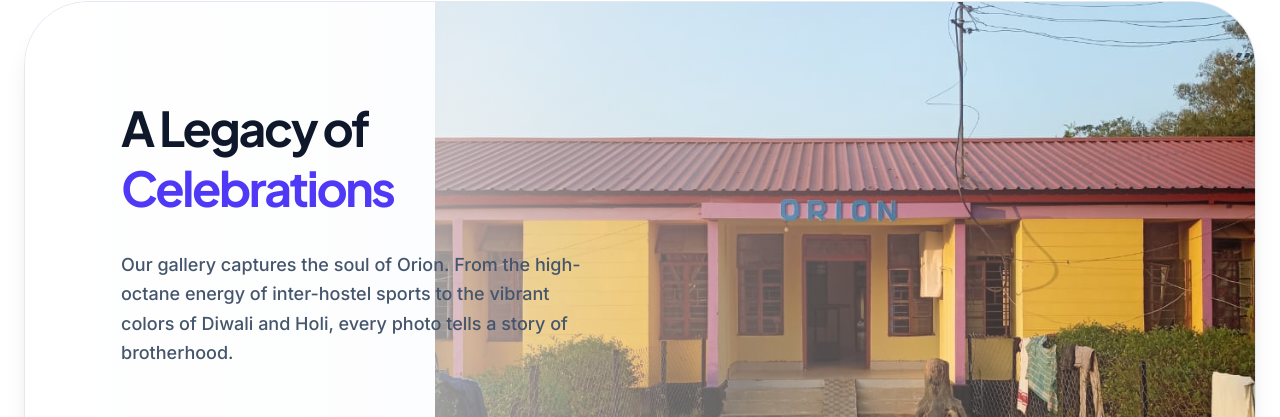
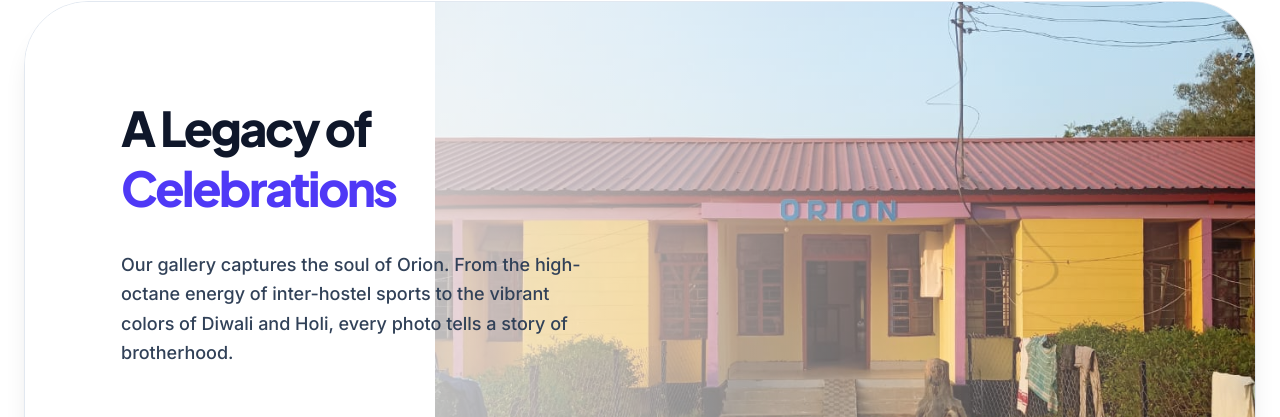
Before and after one commit to bhargabdeka-deka/hostel-portal, a Next.js app: page /achievements in a window 1280 px wide. Shown: the part 1131-1548 px from the top of the page. Built offline with nearby package versions, Linux system fonts and the light colour scheme; no server answers; the database is empty.

Commit message:
🎨 Contrast & Legibility Fix: Strengthened white gradient and deepened text color in Gallery Trophy section to ensure perfect visibility over background image.

```diff
--- a/app/(public)/achievements/page.tsx
+++ b/app/(public)/achievements/page.tsx
@@ -45,7 +45,7 @@ export default async function AchievementsPage() {
             Capturing moments
           </div>
         </div>
-        <h1 className="text-4xl sm:text-5xl md:text-7xl lg:text-8xl font-black text-[#0F172A] tracking-[-0.06em] leading-[0.95] font-jakarta">
+        <h1 className="text-4xl sm:text-6xl lg:text-8xl font-black text-[#0F172A] tracking-[-0.06em] leading-[1.1] sm:leading-[0.95] font-jakarta">
           Hostel <span className="text-indigo-600">Gallery</span>
         </h1>
         <p className="text-sm md:text-xl text-slate-600 font-medium max-w-2xl leading-relaxed font-sans">
@@ -82,7 +82,7 @@ export default async function AchievementsPage() {
                       {achievement.year || (achievement.date ? new Date(achievement.date).getFullYear() : 'N/A')}
                     </div>
                   </div>
-                  <h3 className="text-base md:text-lg font-bold text-slate-900 tracking-tight group-hover:text-indigo-600 transition-colors leading-snug">
+                  <h3 className="text-base md:text-lg font-bold text-slate-900 tracking-tight group-hover:text-indigo-600 transition-colors leading-snug break-words">
                     {achievement.title}
                   </h3>
                 </div>
@@ -100,14 +100,14 @@ export default async function AchievementsPage() {
 
       {/* Featured Trophy Section */}
       <section className="max-w-7xl mx-auto px-6 pb-32">
-        <div className="bg-slate-50 border border-slate-200 rounded-[3rem] md:rounded-[4rem] overflow-hidden relative min-h-[400px] md:min-h-[500px] flex items-center shadow-xl">
-          <div className="absolute inset-0 bg-gradient-to-r from-white via-white/70 md:via-white/40 to-transparent z-10"></div>
+        <div className="bg-white border border-slate-200 rounded-[3rem] md:rounded-[4rem] overflow-hidden relative min-h-[400px] md:min-h-[500px] flex items-center shadow-xl">
+          <div className="absolute inset-0 bg-gradient-to-r from-white via-white md:via-white/90 lg:via-white/60 to-transparent z-10"></div>
 
           <div className="relative z-20 p-8 md:p-12 lg:p-24 max-w-2xl space-y-6 md:space-y-8">
-            <h2 className="text-3xl md:text-4xl lg:text-5xl font-bold text-slate-900 tracking-tighter leading-tight font-jakarta">
+            <h2 className="text-3xl md:text-4xl lg:text-5xl font-black text-[#0F172A] tracking-tighter leading-tight font-jakarta">
               A Legacy of <br/><span className="text-indigo-600">Celebrations</span>
             </h2>
-            <p className="text-slate-600 font-medium leading-relaxed text-sm md:text-lg font-sans">
+            <p className="text-slate-700 font-medium leading-relaxed text-base md:text-lg font-sans">
               Our gallery captures the soul of Orion. From the high-octane energy of inter-hostel sports to the vibrant colors of Diwali and Holi, every photo tells a story of brotherhood.
             </p>
             <div className="flex gap-8 md:gap-16 pt-4">
--- a/app/(public)/complaints/page.tsx
+++ b/app/(public)/complaints/page.tsx
@@ -51,7 +51,7 @@ export default function ComplaintPage() {
               Swift Resolution
             </div>
           </div>
-          <h1 className="text-4xl md:text-7xl lg:text-8xl font-black text-[#0F172A] tracking-[-0.06em] leading-[0.95] mb-8 font-jakarta">
+          <h1 className="text-4xl sm:text-6xl lg:text-8xl font-black text-[#0F172A] tracking-[-0.06em] leading-[1.1] sm:leading-[0.95] mb-8 font-jakarta">
             Report an <span className="text-blue-600">Issue</span>
           </h1>
           <p className="text-lg text-slate-600 mb-8 leading-relaxed">
--- a/app/(public)/notices/page.tsx
+++ b/app/(public)/notices/page.tsx
@@ -38,7 +38,7 @@ export default async function AllNoticesPage() {
             Institutional Bulletin
           </div>
         </div>
-        <h1 className="text-4xl md:text-7xl lg:text-8xl font-black text-[#0F172A] tracking-[-0.06em] leading-[0.95] font-jakarta">Official notice board</h1>
+        <h1 className="text-4xl sm:text-6xl lg:text-[5rem] font-black text-[#0F172A] tracking-[-0.04em] leading-[1.05] mb-8 font-jakarta">Official notice board</h1>
         <p className="text-base md:text-lg text-slate-500 font-medium max-w-2xl leading-relaxed">
           Stay informed with the latest updates, event announcements, and official news from the ORION Hostel administration.
         </p>
@@ -51,7 +51,7 @@ export default async function AllNoticesPage() {
               <div className="flex flex-col md:flex-row justify-between md:items-center gap-4 mb-6 md:mb-8 pb-6 md:pb-8 border-b border-slate-50">
                 <div className="flex items-center gap-3 overflow-hidden min-w-0">
                   <div className="w-1.5 h-6 bg-indigo-600 shrink-0"></div>
-                  <h2 className="text-xl md:text-2xl font-bold text-slate-900 group-hover:text-indigo-600 transition-colors tracking-tight truncate flex-1">
+                  <h2 className="text-xl md:text-2xl font-bold text-slate-900 group-hover:text-indigo-600 transition-colors tracking-tight break-words flex-1 leading-tight">
                     {notice.title}
                   </h2>
                 </div>
--- a/components/admin/AchievementList.tsx
+++ b/components/admin/AchievementList.tsx
@@ -50,7 +50,7 @@ export function AchievementList({ initialAchievements }: AchievementListProps) {
                     <Calendar className="w-3 h-3 text-blue-600" />
                     {achievement.date}
                   </div>
-                  <h4 className="text-sm font-bold text-slate-900 truncate tracking-tight">
+                  <h4 className="text-sm font-bold text-slate-900 break-words tracking-tight leading-tight">
                     {achievement.title}
                   </h4>
                 </div>
```
